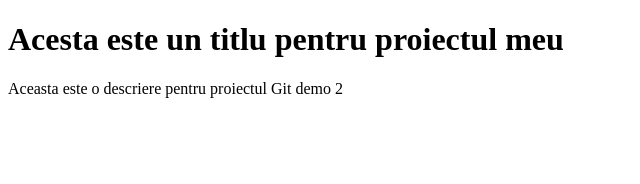
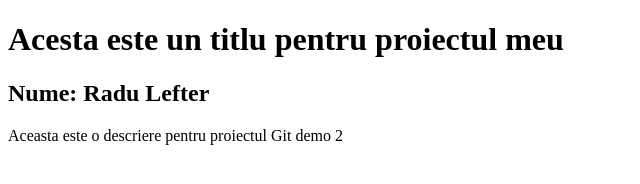
Before and after one commit to radu2023/Git-demo-2-, a plain HTML site: page index.html in a window 1280 px wide. Shown: the whole page, without its empty margins (0-640 px from the left). Drawn offline with Linux system fonts and the light colour scheme.

Commit message:
Am adaugat un nume de dev

```diff
--- a/index.html
+++ b/index.html
@@ -7,6 +7,7 @@
 </head>
 <body>
     <h1>Acesta este un titlu pentru proiectul meu</h1>
+    <h2>Nume: Radu Lefter</h2>
     <p>Aceasta este o descriere pentru proiectul Git demo 2</p>
 </body>
 </html>
```
